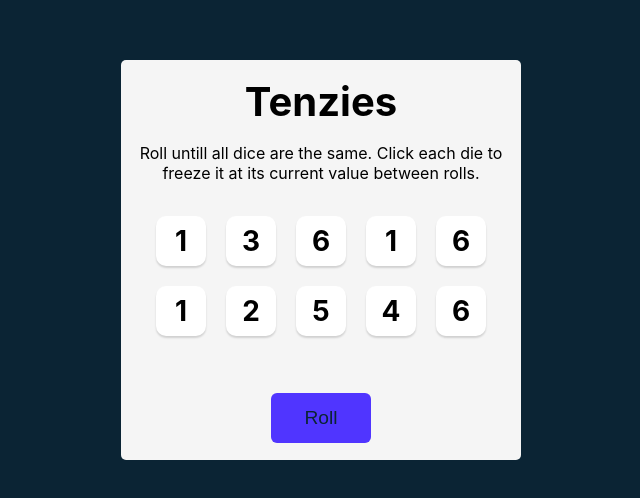
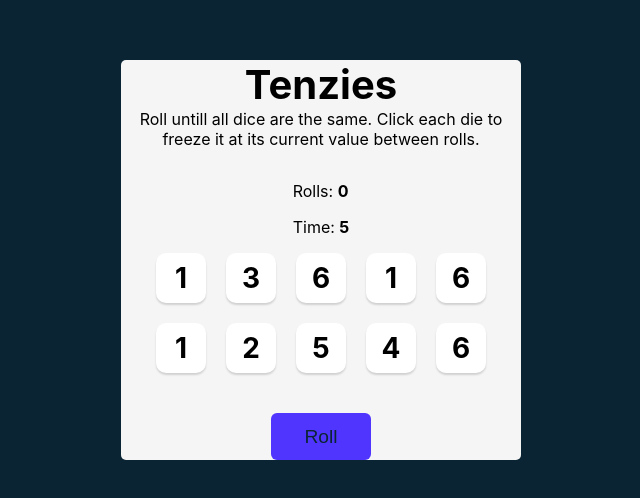
Before and after one commit to HenryOchieng/Tenzies, a React (Vite) app: page / in a window 1280 px wide. Shown: the part 140-638 px from the top of the page, without its empty margins (319-959 px from the left). Built offline with nearby package versions, Linux system fonts and the light colour scheme.

Commit message:
timer and roll count added

```diff
--- a/src/App.jsx
+++ b/src/App.jsx
@@ -7,6 +7,8 @@ export default function App() {
   const [dice, setDice] = useState(generateAllNewDice())
   const [gameWon, setGameWon] = useState(false);
   const rollBtnRef = useRef(null)
+  const [rollCount, setRollCount] = useState(0)
+  const [time, setTime] = useState(0)
 
   // Check for win condition whenever the dice state changes
   useEffect(() => {
@@ -19,6 +21,12 @@ export default function App() {
 
     if (gameWon) {
       rollBtnRef.current.focus()
+    } else {
+      const intervalId = setInterval(() => {
+        setTime(prevTime => prevTime + 1)
+      }, 1000)
+
+      return () => clearInterval(intervalId)
     }
   }, [dice, gameWon])
 
@@ -37,16 +45,19 @@ export default function App() {
   function resetGame() {
     setDice(generateAllNewDice());
     setGameWon(false);
+    setRollCount(0)
+    setTime(0)
   }
 
   // Function to roll the dice
   function rollDice() {
     if (!gameWon) {
-          setDice(oldDice =>
-          oldDice.map(die => {
-          return die.isHeld
-          ? die
-          : { ...die, value: Math.ceil(Math.random() * 6) }
+      setRollCount(prev => prev + 1)
+      setDice(oldDice =>
+      oldDice.map(die => {
+        return die.isHeld
+        ? die
+        : { ...die, value: Math.ceil(Math.random() * 6) }
       })
     )
     } else {
@@ -83,6 +94,10 @@ export default function App() {
       </div>
       <h1 className='title'>Tenzies</h1>
       <p className='instructions'>Roll untill all dice are the same. Click each die to freeze it at its current value between rolls.</p>
+      <div className='dice-stats'>
+        <p>Rolls: <strong>{rollCount}</strong></p>
+        <p>Time: <strong>{time}</strong></p>
+      </div>
       <div className='dice-container'>
         {diceElements}
       </div>
```
